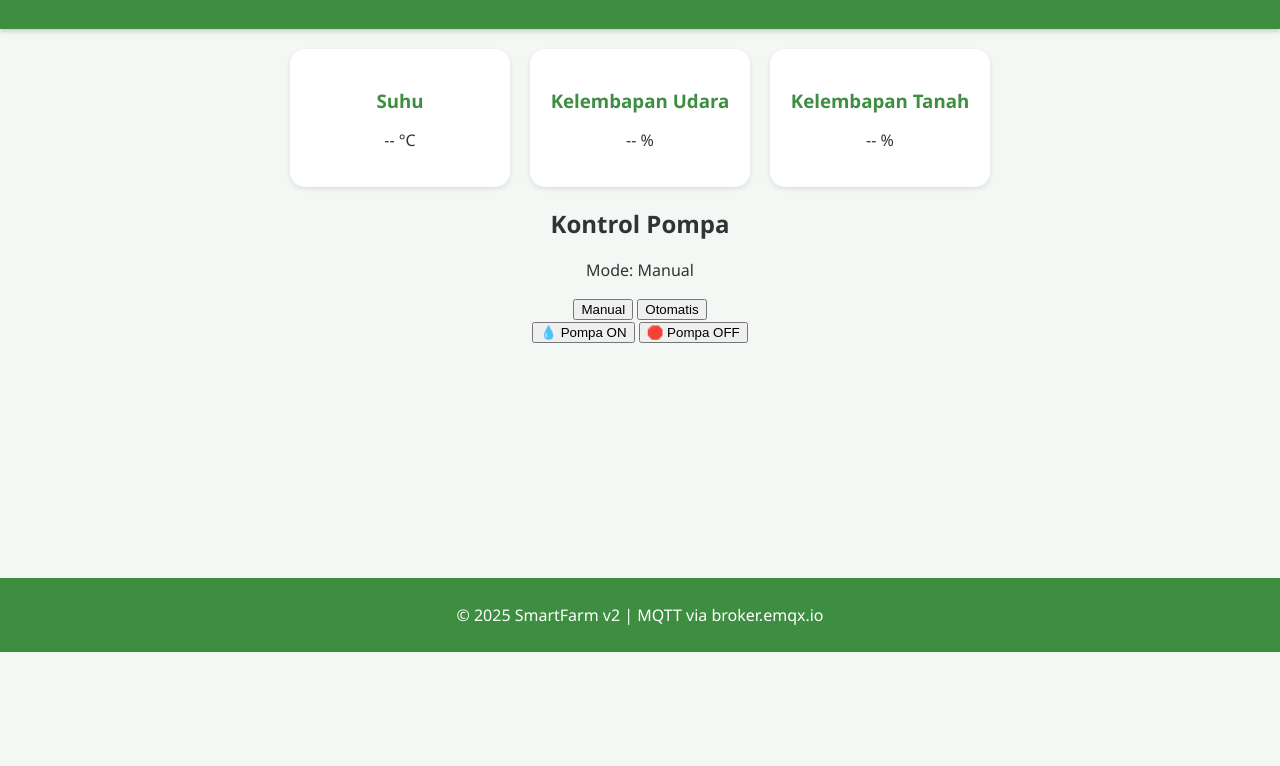
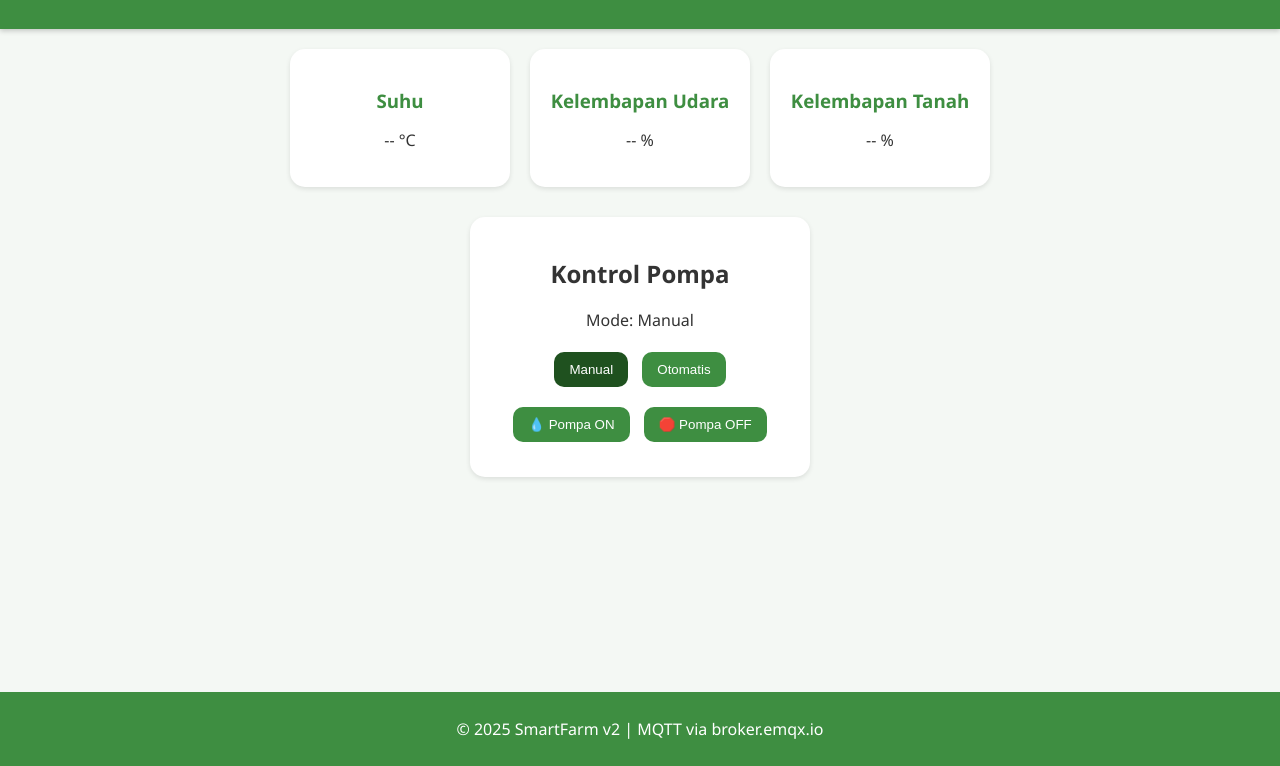
Before and after one commit to mhmmdfq12/smartfarm-dashboard, a plain HTML site: page index.html in a window 1280 px wide. Shown: the part 127-893 px from the top of the page. Before the commit the page ends 800 px from the top, so only its background shows below. Drawn offline with nearby package versions, Linux system fonts and the light colour scheme; a script that the page names is missing.

Commit message:
Refactor CSS for improved layout and styling

```diff
--- a/style.css
+++ b/style.css
@@ -1,6 +1,6 @@
 body {
   font-family: 'Segoe UI', sans-serif;
-  background: #f3f8f4;
+  background: #f4f8f4;
   color: #333;
   margin: 0;
   padding: 0;
@@ -17,9 +17,9 @@ header {
 .cards {
   display: flex;
   justify-content: center;
+  flex-wrap: wrap;
   gap: 20px;
   margin-top: 20px;
-  flex-wrap: wrap;
 }
 
 .card {
@@ -35,14 +35,42 @@ header {
   margin-bottom: 10px;
 }
 
+.control {
+  background: white;
+  margin: 30px auto;
+  width: 300px;
+  border-radius: 15px;
+  padding: 20px;
+  box-shadow: 0 2px 5px rgba(0,0,0,0.1);
+}
+
+.control .buttons {
+  margin: 10px 0;
+}
+
+button {
+  background: #3e8e41;
+  color: white;
+  border: none;
+  padding: 10px 15px;
+  margin: 5px;
+  border-radius: 10px;
+  cursor: pointer;
+  transition: 0.2s;
+}
+
+button:hover {
+  background: #2e6e30;
+}
+
+button.active {
+  background: #1f511f;
+}
+
 .chart-section {
   width: 90%;
   max-width: 700px;
   margin: 30px auto;
-}
-
-canvas {
-  margin-top: 20px;
 }
 
 footer {
```
